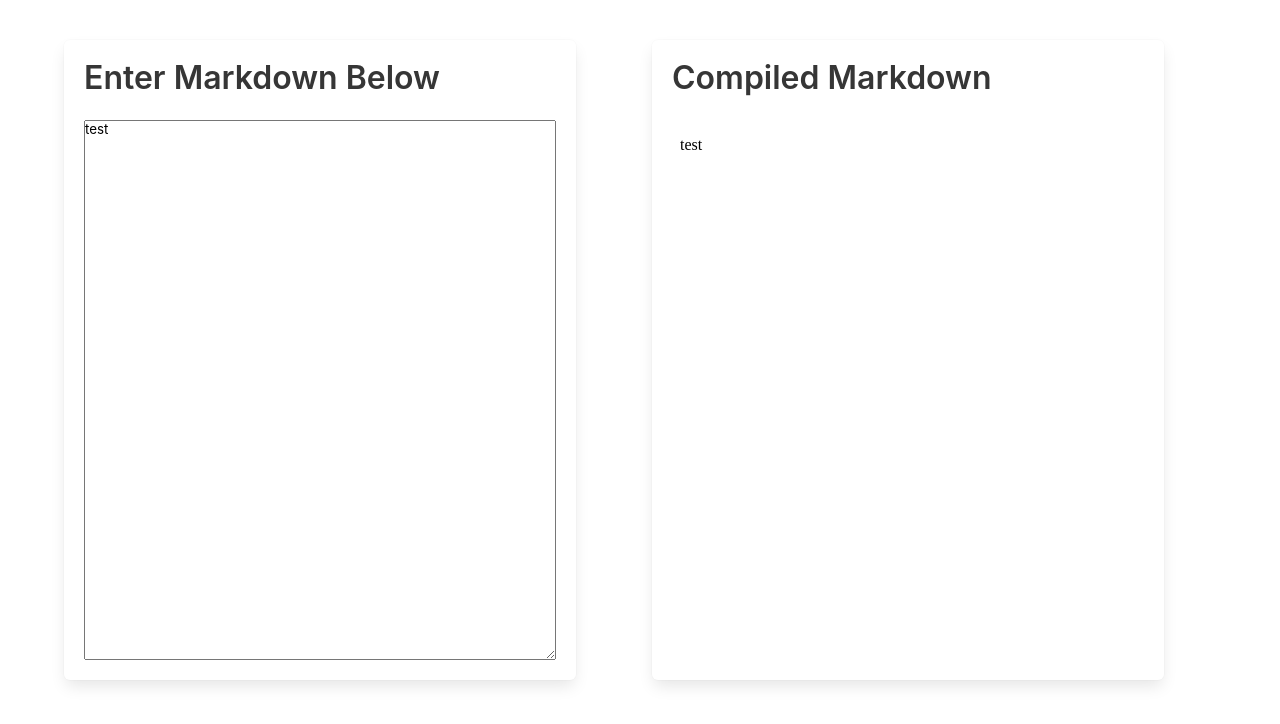
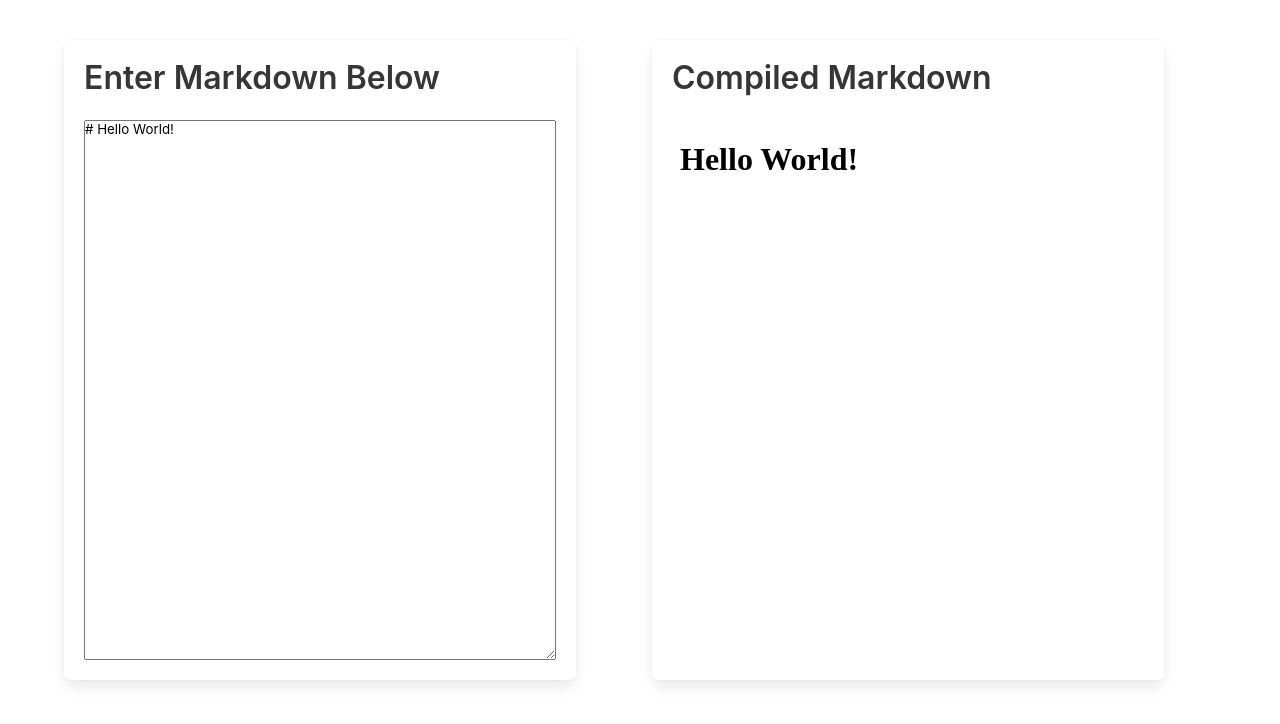
Before and after one commit to datner/Markdown-Previewer, a React (Create React App) app: page / in a window 1280 px wide. Shown: the top 724 px of the page. Built offline with nearby package versions, Linux system fonts and the light colour scheme.

Commit message:
Changed default input

```diff
--- a/src/App.js
+++ b/src/App.js
@@ -17,7 +17,7 @@ class App extends Component {
     this.renderHTML = this.renderHTML.bind(this);
 
     this.state ={
-      input: "test",
+      input: "# Hello World!",
     }
   }
 
```
